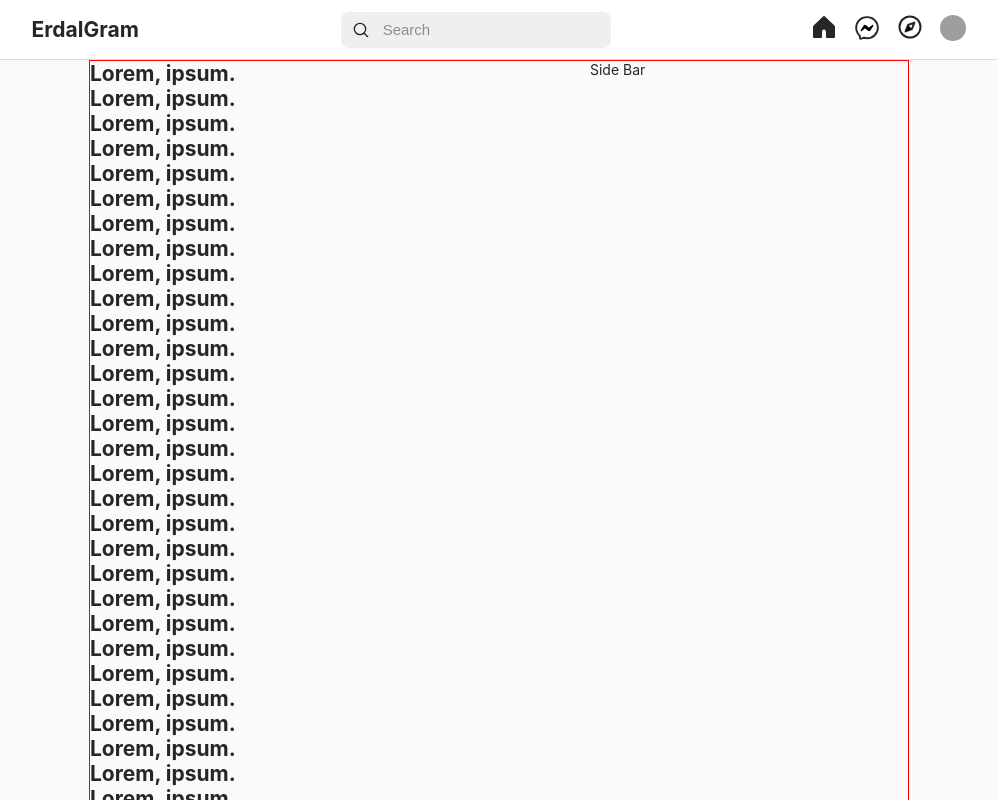
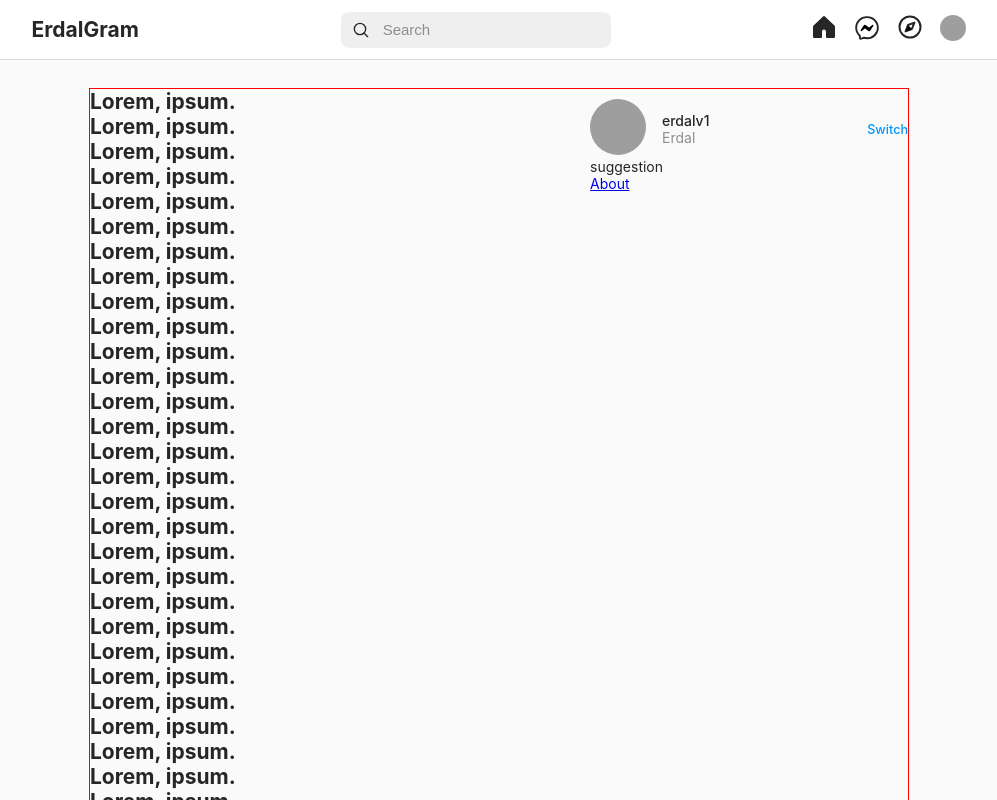
Before and after one commit to coderdal/erdalgram-vue, a Vue app: page / in a window 1280 px wide. Shown: the top 800 px of the page, without its empty margins (141-1138 px from the left). Built offline with nearby package versions, Linux system fonts and the light colour scheme; grey boxes are pictures that could not be loaded.

Commit message:
Profile Bar Design

```diff
--- a/src/components/Home/homeMain.vue
+++ b/src/components/Home/homeMain.vue
@@ -18,7 +18,7 @@ export default {
 <style scoped>
 .home {
   max-width: 820px;
-  margin: 0 auto;
+  margin: 28px auto;
 
   border: 1px solid red;
 
--- a/src/components/Home/homeSideBar.vue
+++ b/src/components/Home/homeSideBar.vue
@@ -1,9 +1,36 @@
 <template>
-  <aside class="sidebar">Side Bar</aside>
+  <aside class="sidebar">
+    <section class="profileBar">
+      <div class="userAvatar">
+        <router-link to="/profile">
+          <user-avatar :size="56" />
+        </router-link>
+      </div>
+
+      <div class="profileDetails">
+        <router-link to="/profile">
+          <h4>erdalv1</h4>
+        </router-link>
+        <p>Erdal</p>
+      </div>
+
+      <div class="switch">
+        <router-link to="/"> Switch </router-link>
+      </div>
+    </section>
+    <section class="suggestionsBar">
+      <p>suggestion</p>
+    </section>
+    <section class="navigationBar">
+      <router-link to="/">About</router-link>
+    </section>
+  </aside>
 </template>
 
 <script>
+import userAvatar from "../userAvatar.vue";
 export default {
+  components: { userAvatar },
   name: "homeSideBar",
 };
 </script>
@@ -11,5 +38,42 @@ export default {
 <style scoped>
 .sidebar {
   flex: 1;
+  display: flex;
+  flex-direction: column;
+  margin-top: 10px;
+}
+
+.sidebar .profileBar {
+  display: flex;
+  align-items: center;
+  gap: 16px;
+  width: 100%;
+}
+
+.sidebar .profileBar a {
+  text-decoration: none;
+}
+
+/* Profile Details */
+
+.sidebar .profileBar .profileDetails h4 {
+  color: var(--text-color);
+  font-weight: 500;
+}
+
+.sidebar .profileBar .profileDetails p {
+  color: var(--text-light-color);
+  font-weight: 400;
+}
+
+.sidebar .profileBar .switch {
+  flex: 1;
+  text-align: right;
+}
+
+.sidebar .profileBar .switch a {
+  color: var(--blue-color);
+  font-weight: 500;
+  font-size: 0.9em;
 }
 </style>
```
